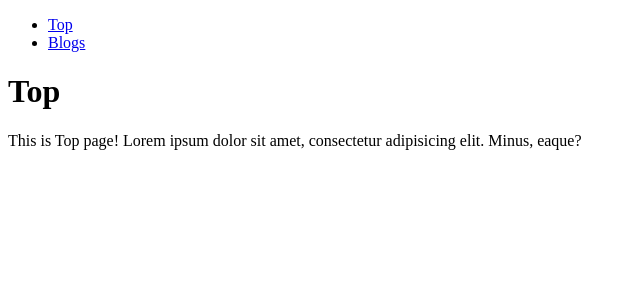
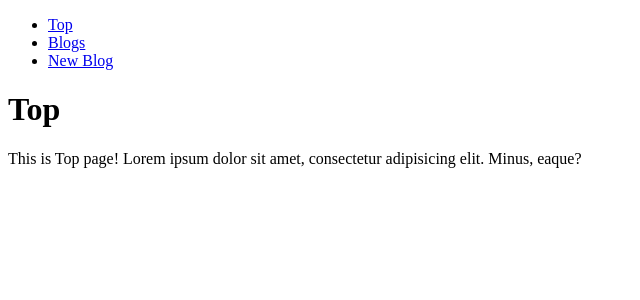
Before and after one commit to oyama919/react20180105, a React (Create React App) app: page / in a window 1280 px wide. Shown: the top 300 px of the page, without its empty margins (0-640 px from the left). Built offline with nearby package versions, Linux system fonts and the light colour scheme.

Commit message:
add link new blog

```diff
--- a/src/App.js
+++ b/src/App.js
@@ -12,6 +12,7 @@ const App = () => (
       <ul>
         <li><Link to='/'>Top</Link></li>
         <li><Link to='/blogs'>Blogs</Link></li>
+        <li><Link to='/blogs/new'>New Blog</Link></li>
       </ul>
       <Route exact path='/' component={Top} />
       <Route exact path='/blogs' component={Blogs} />
```
